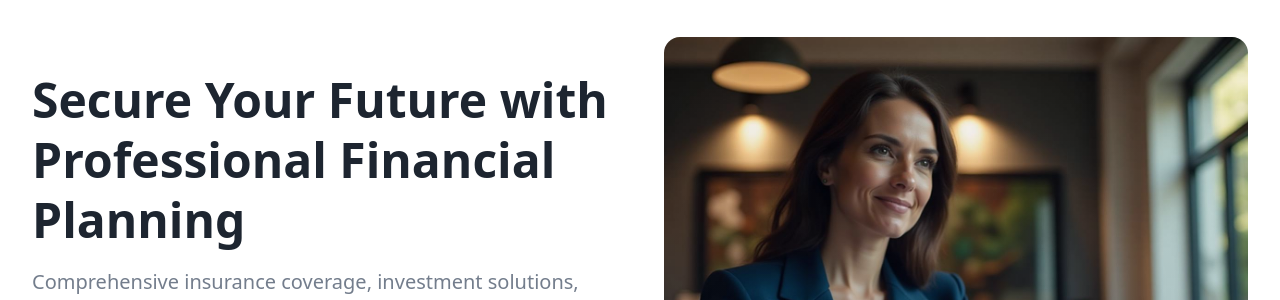
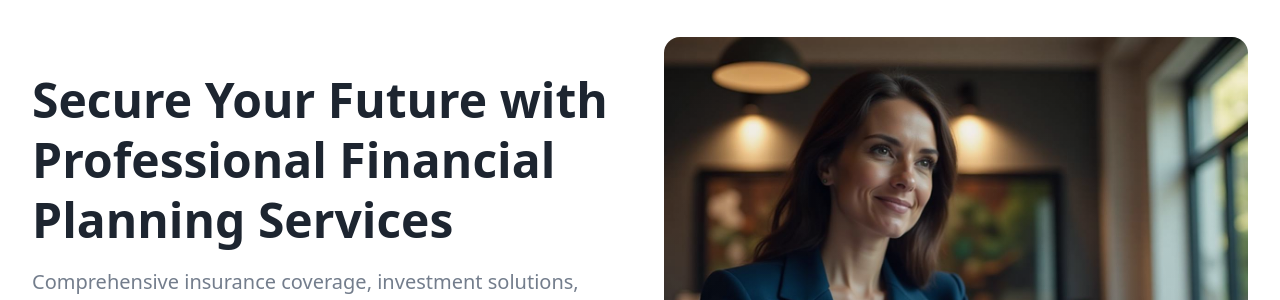
Before and after one commit to Kaveri2929/secure-haven-one-main, a React (Vite) app: page / in a window 1280 px wide. Shown: the part 124-424 px from the top of the page. Built offline with nearby package versions, Linux system fonts and the light colour scheme.

Commit message:
Update website-text.ts

```diff
--- a/src/website-text.ts
+++ b/src/website-text.ts
@@ -9,7 +9,7 @@ export const COMPANY_NAME = "Pro$perity";
 export const COMPANY_TAGLINE = "Professional Insurance & Investment Solutions";
 
 // Hero Section
-export const HERO_TITLE = "Secure Your Future with Professional Financial Planning";
+export const HERO_TITLE = "Secure Your Future with Professional Financial Planning Services";
 export const HERO_DESCRIPTION = "Comprehensive insurance coverage, investment solutions, and financial planning services tailored to protect and grow your wealth.";
 export const FEATURE_1_TEXT = "Licensed & Registered";
 export const FEATURE_2_TEXT = "Growth Focused";
```
